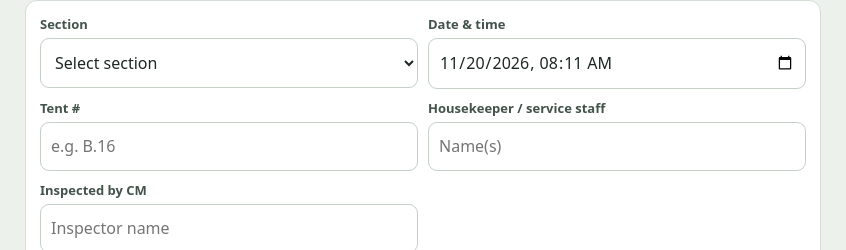
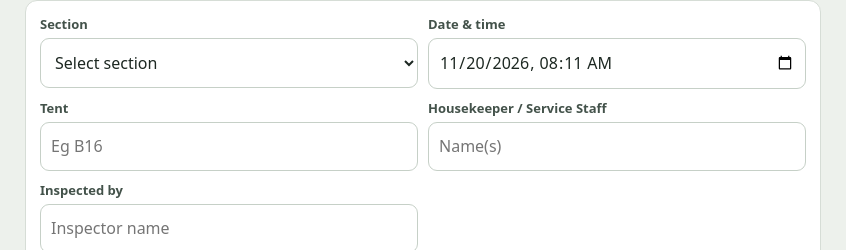
Before and after one commit to JastanRic/Eco-Housekeeping, a plain HTML site: page index.html in a window 1280 px wide. Shown: the part 162-412 px from the top of the page, 217-1063 px from the left. Drawn offline with nearby package versions, Linux system fonts and the light colour scheme.

Commit message:
Update labels and placeholders in index.html

```diff
--- a/index.html
+++ b/index.html
@@ -29,9 +29,9 @@
         </select>
       </div>
       <div><label for="when">Date &amp; time</label><input id="when" type="datetime-local" required></div>
-      <div><label for="tent">Tent #</label><input id="tent" placeholder="e.g. B.16" required></div>
-      <div><label for="staff">Housekeeper / service staff</label><input id="staff" placeholder="Name(s)" required></div>
-      <div><label for="insp">Inspected by CM</label><input id="insp" placeholder="Inspector name" required></div>
+      <div><label for="tent">Tent</label><input id="tent" placeholder="Eg B16" required></div>
+      <div><label for="staff">Housekeeper / Service Staff</label><input id="staff" placeholder="Name(s)" required></div>
+      <div><label for="insp">Inspected by</label><input id="insp" placeholder="Inspector name" required></div>
     </div>
     <div class="row" style="margin-top:14px">
       <button class="act sec big" type="button" id="clr" style="flex:1">Clear</button>
```
